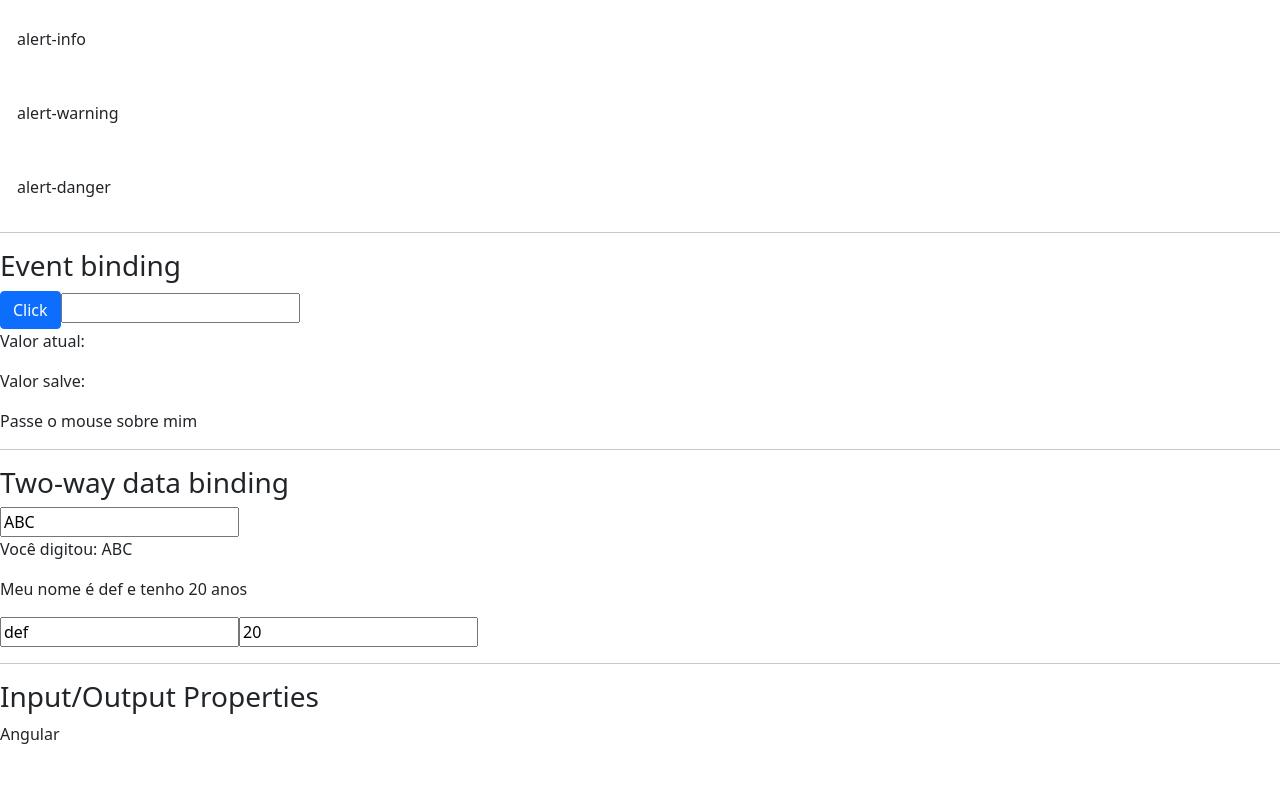
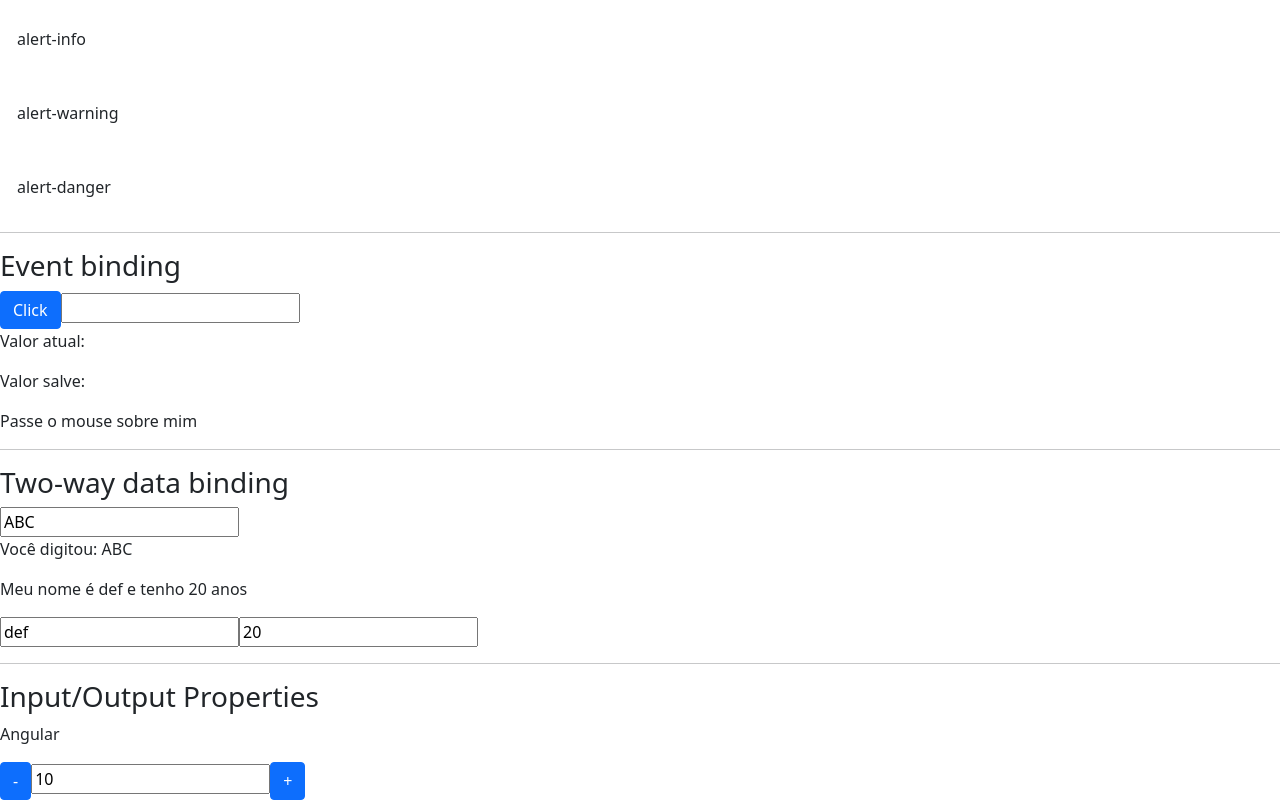
Before and after one commit to otaviothor/app-iniciando-angular, an Angular app: page / in a window 1280 px wide. Shown: the part 965-1765 px from the top of the page. Before the commit the page ends 1727 px from the top, so only its background shows below. Built offline with nearby package versions, Linux system fonts and the light colour scheme.

Commit message:
feat: working w/ output properties

```diff
--- a/src/app/app.module.ts
+++ b/src/app/app.module.ts
@@ -8,6 +8,7 @@ import { DataBindingComponent } from './data-binding/data-binding.component';
 import { FormsModule } from '@angular/forms';
 import { MeuFormModule } from './meu-form/meu-form.module';
 import { InputPropertyComponent } from './input-property/input-property.component';
+import { OutputPropertyComponent } from './output-property/output-property.component';
 
 @NgModule({
   declarations: [
@@ -15,6 +16,7 @@ import { InputPropertyComponent } from './input-property/input-property.componen
     PrimeiroComponentComponent,
     DataBindingComponent,
     InputPropertyComponent,
+    OutputPropertyComponent,
   ],
   imports: [BrowserModule, CursosModule, FormsModule, MeuFormModule],
   providers: [],
--- a/src/app/data-binding/data-binding.component.html
+++ b/src/app/data-binding/data-binding.component.html
@@ -118,5 +118,6 @@
     <h3>Input/Output Properties</h3>
 
     <app-curso [courseName]="courseName"></app-curso>
+    <app-counter [value]="10" (changedValue)="onChangedValue($event)"></app-counter>
   </article>
 </section>
--- a/src/app/data-binding/data-binding.component.ts
+++ b/src/app/data-binding/data-binding.component.ts
@@ -49,4 +49,9 @@ export class DataBindingComponent implements OnInit {
   onMouseOut(): void {
     this.isMouseOver = !this.isMouseOver;
   }
+
+  public onChangedValue(event: any): void {
+    console.log(typeof event);
+    console.log(event);
+  }
 }
--- /dev/null
+++ b/src/app/output-property/output-property.component.html
@@ -0,0 +1,5 @@
+<div>
+  <button class="btn btn-primary" (click)="handleDecrement()">-</button>
+  <input type="text" [value]="value" readonly />
+  <button class="btn btn-primary" (click)="handleIncrement()">+</button>
+</div>
--- /dev/null
+++ b/src/app/output-property/output-property.component.ts
@@ -0,0 +1,26 @@
+import { Component, EventEmitter, Input, OnInit, Output } from '@angular/core';
+
+@Component({
+  selector: 'app-counter',
+  templateUrl: './output-property.component.html',
+  styleUrls: ['./output-property.component.scss'],
+})
+export class OutputPropertyComponent implements OnInit {
+  @Input() public value: number = 0;
+  @Output() public changedValue: EventEmitter<any> = new EventEmitter();
+
+  constructor() {}
+
+  ngOnInit(): void {}
+
+  public handleIncrement(): void {
+    this.value++;
+    this.changedValue.emit({
+      newValue: this.value,
+    });
+  }
+
+  public handleDecrement(): void {
+    this.value--;
+  }
+}
```
Also changed, not shown: src/app/output-property/output-property.component.scss (added), 1 other file (tests, documents, lock files or other folders).
